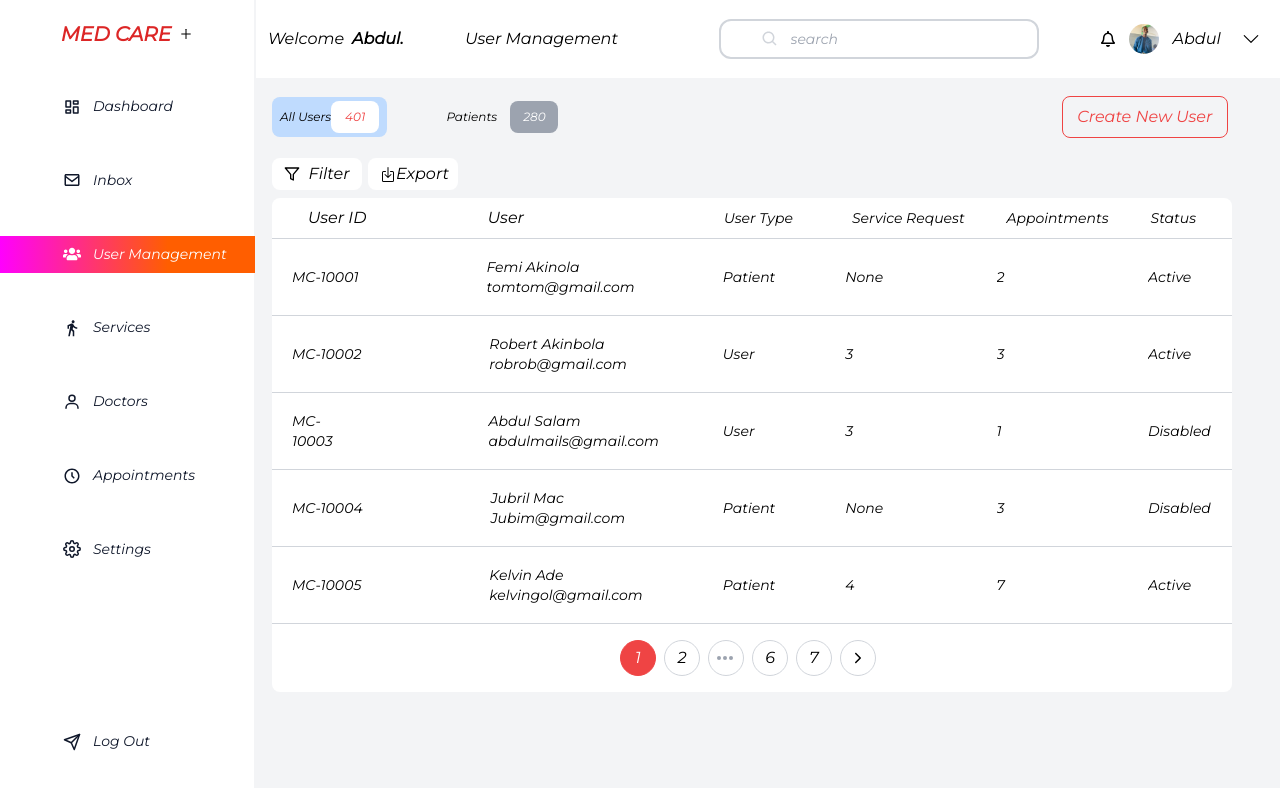
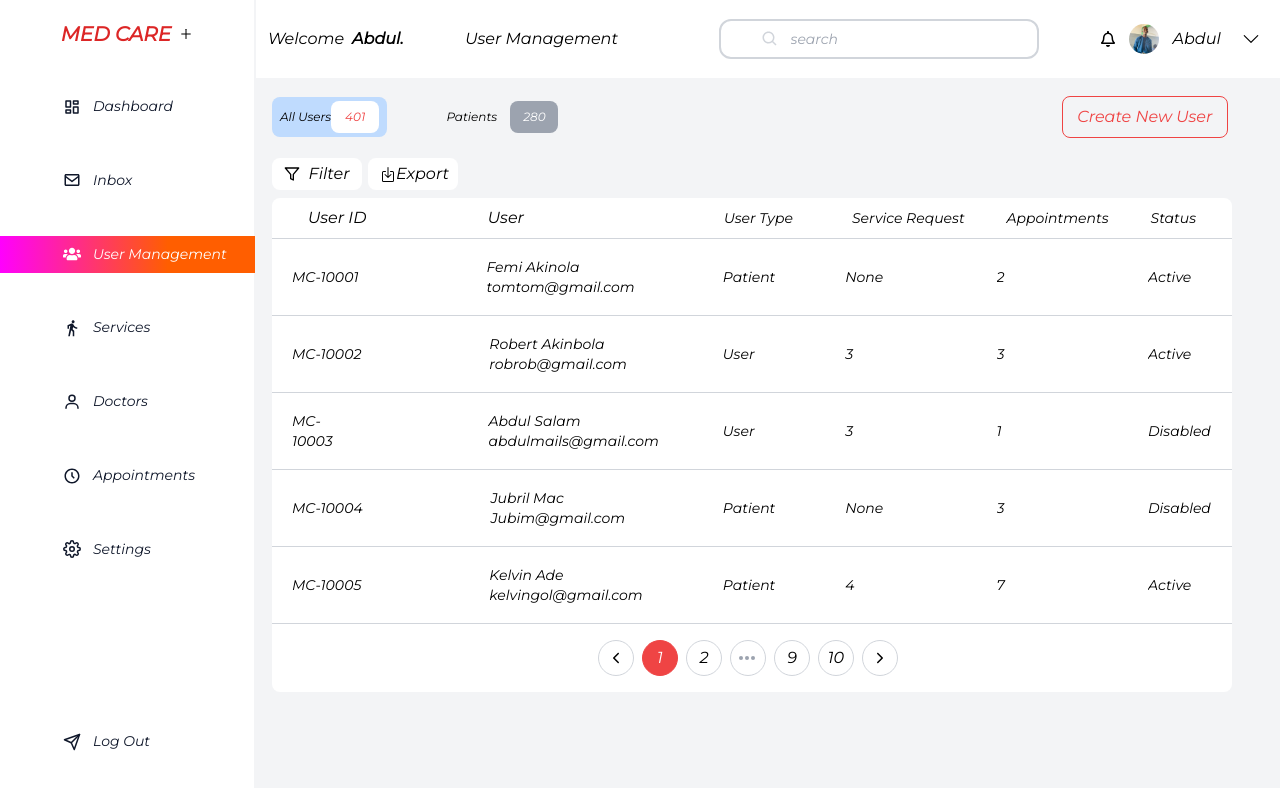
Before and after one commit to abdulfrfr/MEDI-SCHEDULAR, a React (Create React App) app: page /infos in a window 1280 px wide. Both pictures are taken after a click on the element "User Management". Shown: the top 788 px of the page. Built offline with nearby package versions, Linux system fonts and the light colour scheme.

Commit message:
bug fixes

```diff
--- a/src/Components/Pages/User Management/UserManagement.js
+++ b/src/Components/Pages/User Management/UserManagement.js
@@ -9,73 +9,83 @@ function UserManagement(){
     const [indx, setIndx] = useState({
         one: 0,
         two: 1,
-        six: 5,
-        seven: 6
+        six: 8,
+        seven: 9
     })
-    const [getMove, setGetMove] = useState()
+    const [getMove, setGetMove] = useState(0)
     const [show, setShow] = useState(false)
-    const [res1, setRes1] = useState(0)
-    const [res2, setRes2] = useState(0)
 
 
 
+// when the left arrow is clicked
     function changeDisplayFirst(){
+        if(indx.two === 7){
+            setShow(false)
+        }else {
+            console.log('okay!');
+        }
+        if(indx.one === 0){
+            setIndx(()=>{return {
 
-        if(indx.six <= 5 && indx.seven <= 6){
-            setIndx(() =>{ return {
-                one: indx.one - 1 ,
-                two: indx.two - 1,
-                six: 5 ,
-                seven: 6
+                    one: 0,
+                    two: 1,
+                    six: 8,
+                    seven: 9
+
+            }})
+        } else {
+            setIndx(()=>{return {
+
+                one: indx.one--,
+                two: indx.two--,
+                six: 8,
+                seven: 9
+
+        }})
+        setGetMove(getMove - 1)
+        }
+        if(getMove === 0){
+            setGetMove(0)
+        } else {
+            setGetMove(()=> getMove - 1)
+        }
+
+    }
+
+
+// when the right arrow is clicked
+    function changeDisplaySecond(){
+        if(indx.two === 6){
+            setShow(true)
+        } else{
+            console.log('working');
+        }
+        if(indx.two === 7){
+            setIndx(()=>{return {
+
+                one: 6,
+                two: 7,
+                six: 8,
+                seven: 9
+
         }})
 
-        if(indx.one <= 1){
-            setShow(false)
         } else{
-            setShow(true)
-        }
+            setIndx(()=>{return {
 
-        } else {
-            setIndx(() =>{ return {
-                one: indx.one ,
-                two: indx.two ,
-                six: indx.six -1 ,
-                seven: indx.seven -1
+                one: indx.one++,
+                two: indx.two++,
+                six: 8,
+                seven: 9
+
         }})
         }
 
-
-    }
-    function changeDisplaySecond(){
-
-        if(indx.two >= 4 && indx.one >= 3){
-            setIndx(() =>{ return {
-                one: 3,
-                two: 4,
-                six: indx.six + 1 ,
-                seven: indx.seven + 1
-        }})
-
-        setGetMove(indx.two)
-
-        if(indx.seven >= 8){
-            setShow(true)
-        } else{
-            setShow(false)
+        if(getMove === 9){
+            setGetMove(9)
+        } else {
+            setGetMove(()=> getMove + 1)
         }
-
-        } else {
-            setIndx(() =>{ return {
-                one: indx.one + 1,
-                two: indx.two + 1,
-                six: indx.six ,
-                seven: indx.seven
-        }})
-        setGetMove(indx.one)
-
-        }
-
-
 
     }
 
@@ -87,9 +97,6 @@ function UserManagement(){
     useEffect(()=>{
         const user1 = Users.slice(0,5)
         setUser(user1)
-
-        setGetMove(0)
-
 
 
     },[])
@@ -204,12 +211,12 @@ function UserManagement(){
 
 
             <div className='flex justify-center items- p-4'>
-                <div onClick={changeDisplayFirst} className={show ? 'border-[1px] border-gray-300 rounded-[50%] p-2 w-9 h-9 flex justify-center items-center mr-2' : 'hidden'}><IoIosArrowBack/></div>
+                <div onClick={changeDisplayFirst} className='border-[1px] border-gray-300 rounded-[50%] p-2 w-9 h-9 flex justify-center items-center mr-2'><IoIosArrowBack/></div>
 
                 <div onClick={()=> getID(move[indx.one].id)} className={move[indx.one].id === getMove ?'cursor-pointer border-[1px] border-red-500 bg-red-500 text-white rounded-[50%] p-2 w-9 h-9 flex justify-center items-center mr-2' : 'cursor-pointer border-[1px] border-gray-300 rounded-[50%] p-2 w-9 h-9 flex justify-center items-center mr-2'}>{move[indx.one].num}</div>
                 <div onClick={()=> getID(move[indx.two].id)} className={move[indx.two].id === getMove ?'cursor-pointer border-[1px] border-red-500 bg-red-500 text-white rounded-[50%] p-2 w-9 h-9 flex justify-center items-center mr-2' : 'cursor-pointer border-[1px] border-gray-300 rounded-[50%] p-2 w-9 h-9 flex justify-center items-center mr-2'}>{move[indx.two].num}</div>
 
-                <div className='cursor-pointer border-[1px] border-gray-300 rounded-[50%] p-2 w-9 h-9 flex justify-center items-center mr-2'>
+                <div className={show ? 'hidden' : 'cursor-pointer border-[1px] border-gray-300 rounded-[50%] p-2 w-9 h-9 flex justify-center items-center mr-2'}>
                     <div className='flex justify-center items-center'>
                         <div className='mr-[2px] w-1 h-1 rounded-[50%] bg-gray-400'></div>
                         <div className='mr-[2px] w-1 h-1 rounded-[50%] bg-gray-400'></div>
@@ -220,7 +227,7 @@ function UserManagement(){
                     <div onClick={()=> getID(move[indx.six].id)}  className={move[indx.six].id === getMove ?'cursor-pointer border-[1px] border-red-500 bg-red-500 text-white rounded-[50%] p-2 w-9 h-9 flex justify-center items-center mr-2' : 'cursor-pointer border-[1px] border-gray-300 rounded-[50%] p-2 w-9 h-9 flex justify-center items-center mr-2'}>{move[indx.six].num}</div>
                     <div onClick={()=> getID(move[indx.seven].id)}  className={move[indx.seven].id === getMove ?'cursor-pointer border-[1px] border-red-500 bg-red-500 text-white rounded-[50%] p-2 w-9 h-9 flex justify-center items-center mr-2' : 'cursor-pointer border-[1px] border-gray-300 rounded-[50%] p-2 w-9 h-9 flex justify-center items-center mr-2'}>{move[indx.seven].num}</div>
 
-                <div onClick={changeDisplaySecond} className={show ? 'hidden' : 'cursor-pointer border-[1px] border-gray-300 rounded-[50%] p-2 w-9 h-9 flex justify-center items-center mr-2'}><IoIosArrowForward /></div>
+                <div onClick={changeDisplaySecond} className='cursor-pointer border-[1px] border-gray-300 rounded-[50%] p-2 w-9 h-9 flex justify-center items-center mr-2'><IoIosArrowForward /></div>
             </div>
             </div>
         </section>
```
